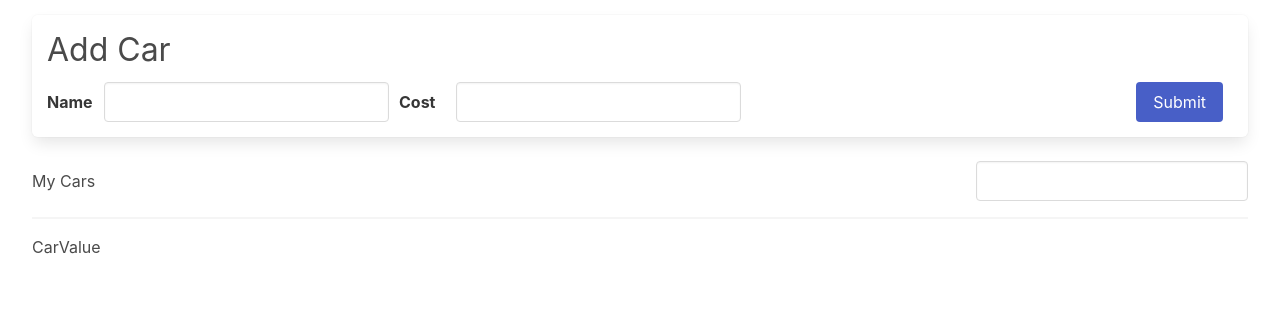
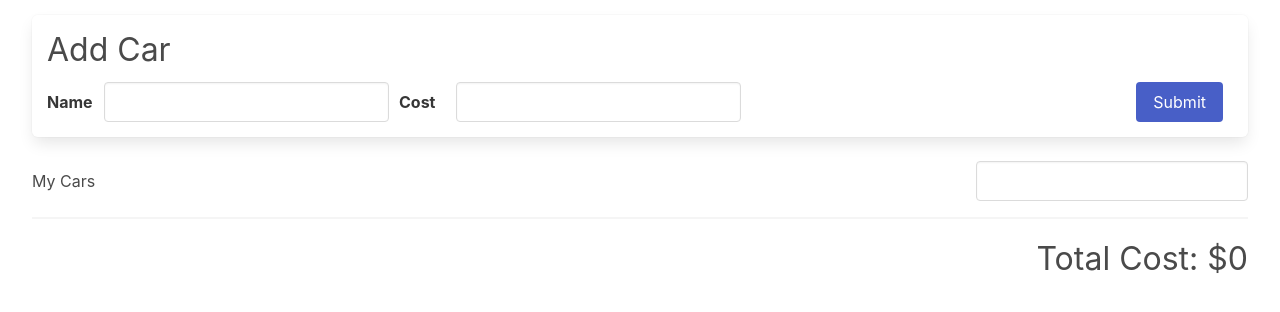
Before and after one commit to Laleh-S/track-cars, a React (Create React App) app: page / in a window 1280 px wide. Shown: the top 312 px of the page. Built offline with nearby package versions, Linux system fonts and the light colour scheme.

Commit message:
added total cost logic

```diff
--- a/src/components/CarValue.js
+++ b/src/components/CarValue.js
@@ -1,7 +1,23 @@
+// to figure out what cars are currently displayed on the screen, we need to access our state, we need to get access to a list of cars,
+// we need to get access to whatever the current search term is, we need to do the same kind of filtering logic, but this time, instead
+// of returning a list of all the cars, we need to take a look at the filtered list of cars, and sum up the cost of all of them.
+
+import { useSelector } from "react-redux";
+
 function CarValue() {
+    const totalCost = useSelector(({ cars: { data, searchTerm }} ) => {
+        const filteredCars = data.filter((car) => {
+            return car.name.toLowerCase().includes(searchTerm.toLowerCase());
+        });
+        return filteredCars.reduce((acc, car) => {
+            return acc + car.cost
+        }, 0)
+    });
 
     return (
-        <div>CarValue</div>
+        <div className="car-value">
+            Total Cost: ${totalCost}
+        </div>
     )
 };
 
```
